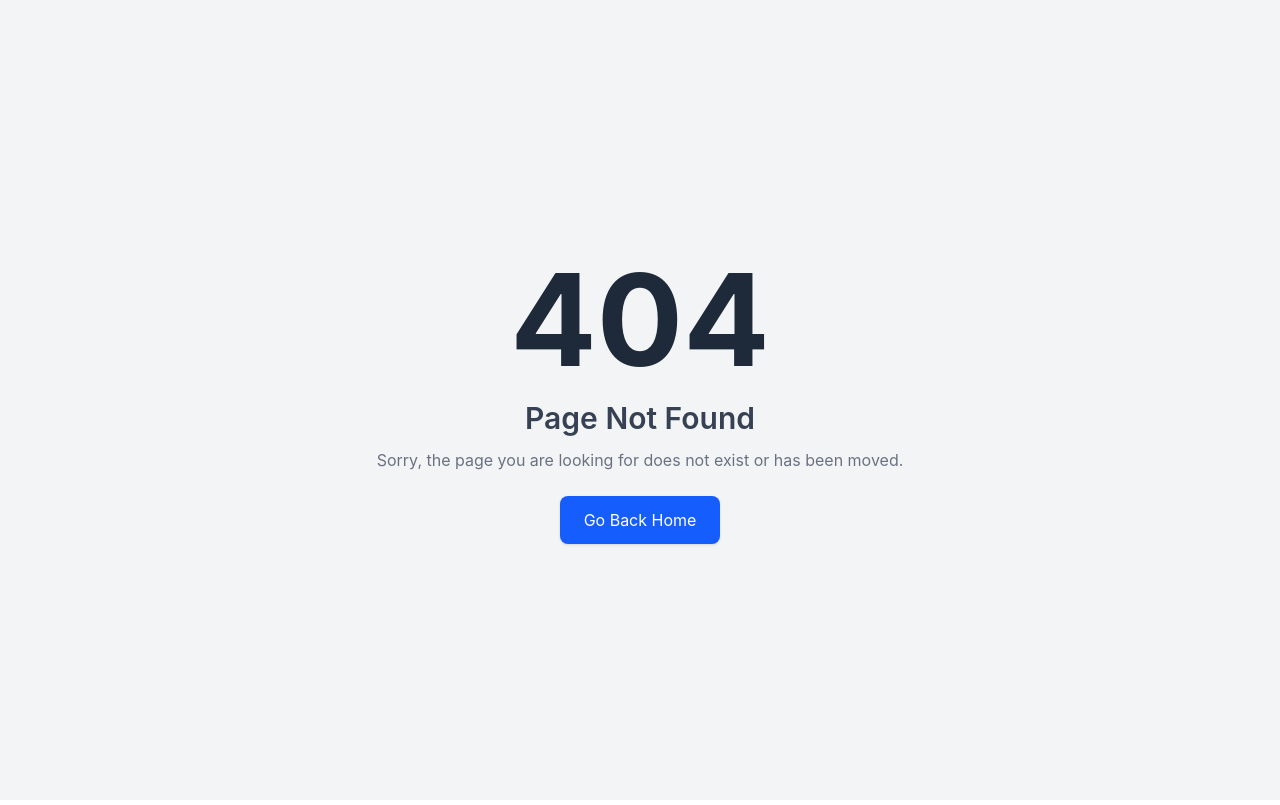
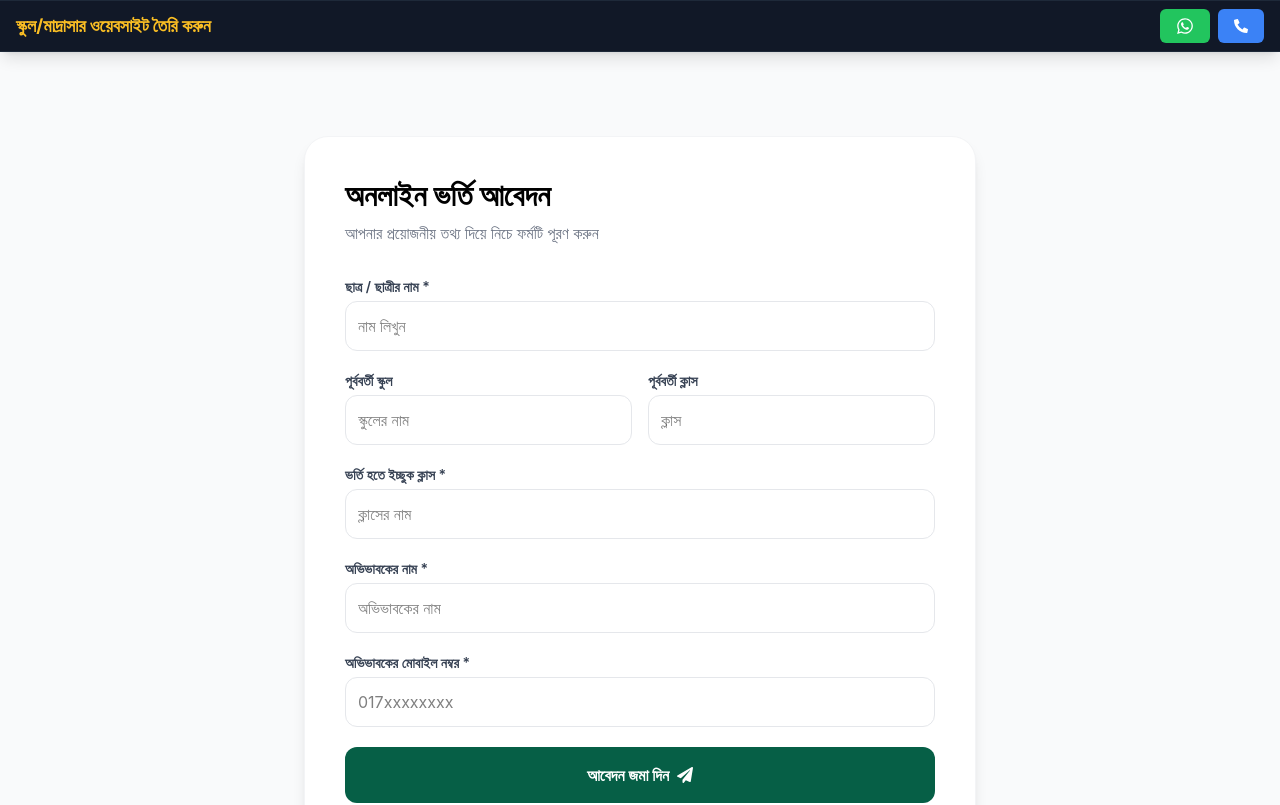
Before and after one commit to ratulislam46/School-Madrasa-Management, a React (Vite) app: page /admission-form in a window 1280 px wide. Before the commit this address had no page. Shown: the top 805 px of the page. Built offline with nearby package versions, Linux system fonts and the light colour scheme.

Commit message:
Added Admission Form

```diff
--- /dev/null
+++ b/src/Page/AdmissionForm/AdmissionForm.jsx
@@ -0,0 +1,94 @@
+import React, { useState } from 'react';
+import DefaultWeight from '../../Shared/DefaultWeight/DefaultWeight';
+import { FaPaperPlane } from 'react-icons/fa';
+
+const AdmissionForm = () => {
+    const [formData, setFormData] = useState({
+        studentName: '',
+        prevSchool: '',
+        prevClass: '',
+        targetClass: '',
+        guardianName: '',
+        guardianNumber: ''
+    });
+
+    const handleChange = (e) => {
+        setFormData({ ...formData, [e.target.name]: e.target.value });
+    };
+
+    const handleFormSubmit = (e) => {
+       e.preventDefault();
+
+        const phoneNumber = "+8801643110638";
+        const message = `অনলাইন আবেদন:%0A
+        ছাত্র / ছাত্রীর নাম: ${formData.studentName}%0A
+        পূর্ববর্তী স্কুল: ${formData.prevSchool || 'প্রযোজ্য নয়'}%0A
+        পূর্ববর্তী ক্লাস: ${formData.prevClass || 'প্রযোজ্য নয়'}%0A
+        ভর্তির ক্লাস: ${formData.targetClass}%0A
+        অভিভাবকের নাম: ${formData.guardianName}%0A
+        অভিভাবকের মোবাইল: ${formData.guardianNumber}`;
+
+        const whatsappURL = `https://wa.me/${phoneNumber}?text=${message}`;
+        window.open(whatsappURL, '_blank');
+        setFormData({
+            studentName: '',
+            prevSchool: '',
+            prevClass: '',
+            targetClass: '',
+            guardianName: '',
+            guardianNumber: ''
+        });
+    };
+
+    return (
+        <div className="py-12 bg-gray-50">
+            <DefaultWeight>
+                <div className="max-w-2xl mx-auto bg-white p-8 md:p-10 rounded-3xl shadow-lg border border-gray-100">
+                    <div className="mb-8">
+                        <h2 className="text-3xl font-bold mb-2">অনলাইন ভর্তি আবেদন</h2>
+                        <p className="text-gray-500">আপনার প্রয়োজনীয় তথ্য দিয়ে নিচে ফর্মটি পূরণ করুন</p>
+                    </div>
+
+                    <form onSubmit={handleFormSubmit} className="space-y-5">
+                        {/* নাম */}
+                        <div>
+                            <label className="block text-sm font-semibold text-gray-700 mb-1">ছাত্র / ছাত্রীর নাম *</label>
+                            <input required name="studentName" value={formData.studentName} onChange={handleChange} type="text" className="w-full border border-gray-200 p-3 rounded-xl focus:ring-2 focus:ring-green-600 outline-none" placeholder="নাম লিখুন" />
+                        </div>
+
+                        <div className="grid grid-cols-1 md:grid-cols-2 gap-4">
+                            <div>
+                                <label className="block text-sm font-semibold text-gray-700 mb-1">পূর্ববর্তী স্কুল</label>
+                                <input name="prevSchool" value={formData.prevSchool} onChange={handleChange} type="text" className="w-full border border-gray-200 p-3 rounded-xl outline-none" placeholder="স্কুলের নাম" />
+                            </div>
+                            <div>
+                                <label className="block text-sm font-semibold text-gray-700 mb-1">পূর্ববর্তী ক্লাস</label>
+                                <input name="prevClass" value={formData.prevClass} onChange={handleChange} type="text" className="w-full border border-gray-200 p-3 rounded-xl outline-none" placeholder="ক্লাস" />
+                            </div>
+                        </div>
+
+                        <div>
+                            <label className="block text-sm font-semibold text-gray-700 mb-1">ভর্তি হতে ইচ্ছুক ক্লাস *</label>
+                            <input required name="targetClass" value={formData.targetClass} onChange={handleChange} type="text" className="w-full border border-gray-200 p-3 rounded-xl focus:ring-2 focus:ring-green-600 outline-none" placeholder="ক্লাসের নাম" />
+                        </div>
+
+                        <div>
+                            <label className="block text-sm font-semibold text-gray-700 mb-1">অভিভাবকের নাম *</label>
+                            <input required name="guardianName" value={formData.guardianName} onChange={handleChange} type="text" className="w-full border border-gray-200 p-3 rounded-xl focus:ring-2 focus:ring-green-600 outline-none" placeholder="অভিভাবকের নাম" />
+                        </div>
+                        <div>
+                            <label className="block text-sm font-semibold text-gray-700 mb-1">অভিভাবকের মোবাইল নম্বর *</label>
+                            <input required name="guardianNumber" value={formData.guardianNumber} onChange={handleChange} type="tel" className="w-full border border-gray-200 p-3 rounded-xl focus:ring-2 focus:ring-green-600 outline-none" placeholder="017xxxxxxxx" />
+                        </div>
+
+                        <button type="submit" className="w-full bg-[#065f46] text-white font-bold py-4 rounded-xl hover:cursor-pointer hover:bg-[#044d39] transition-all flex items-center justify-center gap-2 mt-4">
+                            আবেদন জমা দিন <FaPaperPlane />
+                        </button>
+                    </form>
+                </div>
+            </DefaultWeight>
+        </div>
+    );
+};
+
+export default AdmissionForm;
--- a/src/Page/Home/HistoryAndMessages.jsx
+++ b/src/Page/Home/HistoryAndMessages.jsx
@@ -37,7 +37,7 @@ const HistoryAndMessages = () => {
         e.preventDefault();
 
         const phoneNumber = "+8801643110638";
-        const message = `নতুন অনলাইন আবেদন:%0A
+        const message = `অনলাইন আবেদন:%0A
         ছাত্র / ছাত্রীর নাম: ${formData.studentName}%0A
         পূর্ববর্তী স্কুল: ${formData.prevSchool || 'প্রযোজ্য নয়'}%0A
         পূর্ববর্তী ক্লাস: ${formData.prevClass || 'প্রযোজ্য নয়'}%0A
--- a/src/Page/Home/MenuBar.jsx
+++ b/src/Page/Home/MenuBar.jsx
@@ -8,14 +8,7 @@ const MenuBar = () => {
     const navLinks = [
         { name: 'হোম', link: '/' },
         { name: 'প্রতিষ্ঠান এর ইতিহাস', link: '/history' },
-        {
-            name: 'একাডেমী',
-            link: '#',
-            subLinks: [
-                { name: 'ভর্তি', link: '#' },
-                { name: 'ফলাফল', link: '#' }
-            ]
-        },
+        { name: 'ভর্তি', link: '/admission-form' },
         { name: 'নিউজ', link: '/all-news' },
         { name: 'যোগাযোগ', link: '/contact' },
         { name: 'নীতিমালা', link: '/rules-regulation' },
--- a/src/Page/RulesRegulation/RulesRegulation.jsx
+++ b/src/Page/RulesRegulation/RulesRegulation.jsx
@@ -38,8 +38,7 @@ const RulesRegulation = () => {
 
                 {/* Header Section */}
                 <div className="text-center mb-16">
-                    <h2 className="text-4xl font-bold text-[#065f46] mb-4">প্রতিষ্ঠানের নীতিমালা ও আচরণবিধি</h2>
-                    <div className="w-20 h-1.5 bg-[#065f46] mx-auto rounded-full mb-4"></div>
+                    <h2 className="text-4xl font-bold mb-4">প্রতিষ্ঠানের নীতিমালা ও আচরণবিধি</h2>
                     <p className="text-gray-600 max-w-2xl mx-auto">
                         একটি সুশৃঙ্খল ও আদর্শ শিক্ষাঙ্গন গড়ে তুলতে আমাদের নির্ধারিত নিয়মাবলি মেনে চলা প্রতিটি শিক্ষার্থীর দায়িত্ব।
                     </p>
--- a/src/Routes/Routes.jsx
+++ b/src/Routes/Routes.jsx
@@ -10,6 +10,7 @@ import AllNews from "../Page/AllNews/AllNews";
 import NewsDetails from "../Page/AllNews/NewsDetails";
 import Contact from "../Page/Contact/Contact";
 import RulesRegulation from "../Page/RulesRegulation/RulesRegulation";
+import AdmissionForm from "../Page/AdmissionForm/AdmissionForm";
 
 export const router = createBrowserRouter([
   {
@@ -52,6 +53,10 @@ export const router = createBrowserRouter([
       {
         path: 'rules-regulation',
         Component: RulesRegulation
+      },
+      {
+        path: 'admission-form',
+        Component: AdmissionForm
       }
     ]
   }
```
